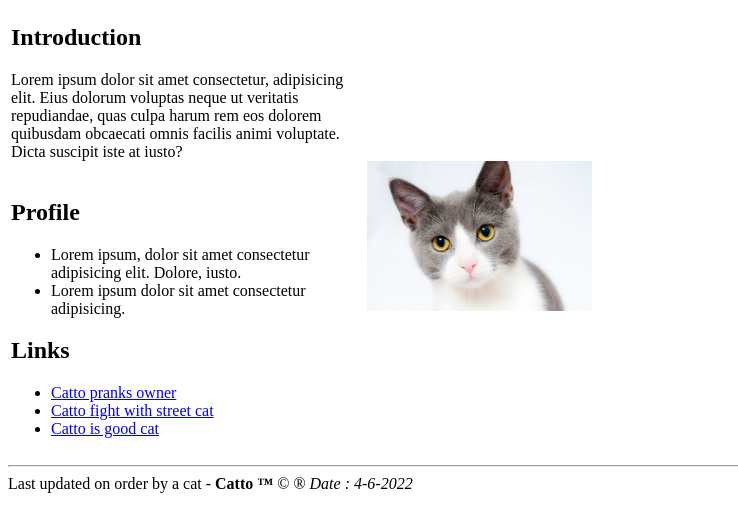
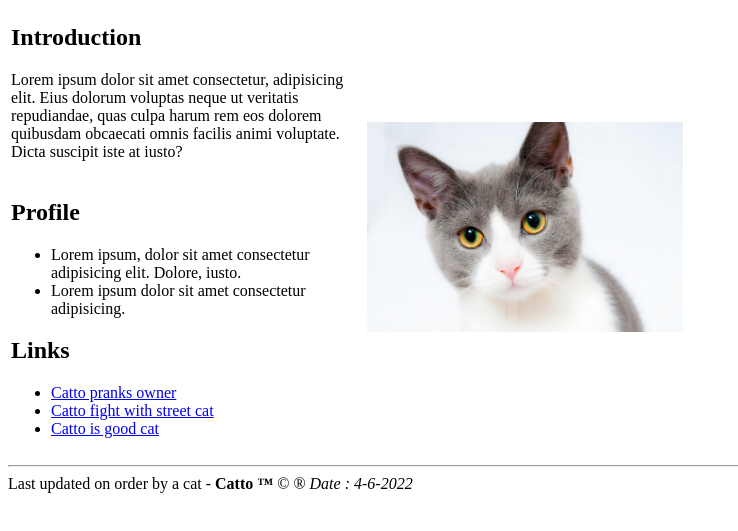
Before and after one commit to Aamir041/Mentorship, a plain HTML site: page Assignment1/Assignment1.html in a window 1280 px wide. Shown: the part 79-610 px from the top of the page, without its empty margins (0-738 px from the left). Drawn offline with Linux system fonts and the light colour scheme.

Commit message:
changed image size

```diff
--- a/Assignment1/Assignment1.html
+++ b/Assignment1/Assignment1.html
@@ -35,8 +35,8 @@
                 </div>
             </td>
             <td>
-                <br>
-                <img src="catto.jpg" width="25%" alt="">
+
+                <img src="catto.jpg" width="35%" alt="">
             </td>
         </tr>
     </table>
```
